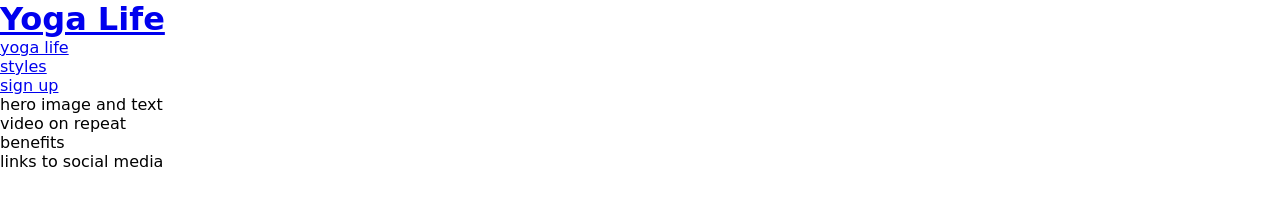
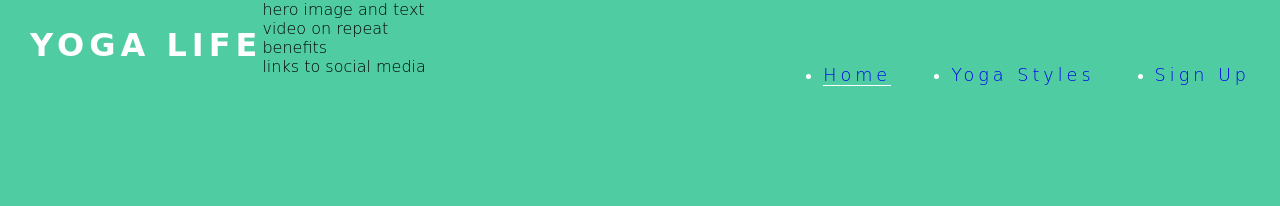
Before and after one commit to LChristopherJ/yoga-life, a plain HTML site: page index.html in a window 1280 px wide. Drawn offline with Linux system fonts and the light colour scheme; a web font is replaced by a local one.

Commit message:
styled navigation links /header

```diff
--- a/assets/css/style.css
+++ b/assets/css/style.css
@@ -1,4 +1,4 @@
-@import url('https://fonts.googleapis.com/css2?family=Chivo+Mono:ital,wght@1,100&family=Sevillana&display=swap');
+@import url('https://fonts.googleapis.com/css2?family=Chivo+Mono:ital,wght@1,100;1,200&display=swap');
 
 * {
     margin: 0;
@@ -6,6 +6,59 @@
     border: none;
 }
 
+
 body {
     font-family: 'Sevillana', cursive;
+    background-color: rgb(80, 204, 163);
+    font-weight: 200;
+
 }
+
+h1,
+h2 {
+    text-transform: uppercase;
+    letter-spacing: 5px;black
+    ;
+
+
+}
+
+#logo {
+    float: left;
+    text-transform: 300%;
+    margin-left: 30px;
+    text-decoration: none;
+}
+
+#nav-menu, #logo {
+    line-height: 90px;
+    color: white;
+}
+
+/* navigation links*/
+
+#nav-menu {
+    font-size: 110%;
+    letter-spacing: 4px;
+
+
+}
+
+#nav-menu li {
+    float: right;
+    list-style-type: disc;
+    margin: 30px;
+}
+
+#nav-menu a {
+    text-decoration: none;
+
+}
+
+.active {
+    border-bottom: 1px solid white;
+}
+
+#nav-menu a:hover {
+    border-bottom: 1px solid white;
+}
--- a/index.html
+++ b/index.html
@@ -14,19 +14,19 @@
 <body>
     <header>
         <a href="index.html">
-            <h1>Yoga Life</h1>
+            <h1 id="logo">Yoga Life</h1>
         </a>
-        <nav>
-            <ul>
-                <li><a href="index.html">yoga life</a>
+        <nav id="nav-menu">
+            <ul >
+                <li><a href="#" target="_blank" >Sign Up</a>
                 </li>
             </ul>
             <ul>
-                <li><a href="#">styles</a>
+                <li><a href="#" target="_blank">Yoga Styles</a>
                 </li>
             </ul>
             <ul>
-                <li><a href="#">sign up</a>
+                <li><a href="index.html" class="active" target="_blank">Home</a>
                 </li>
             </ul>
         </nav>
```
